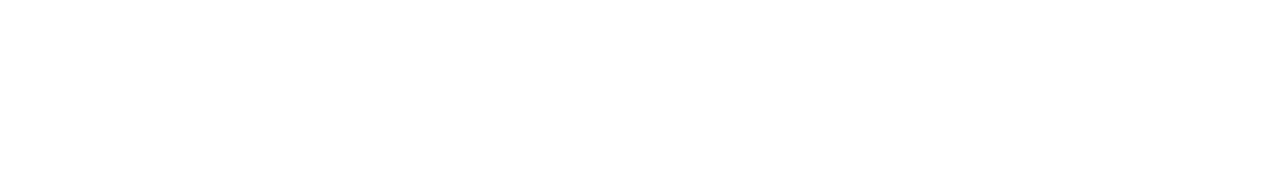
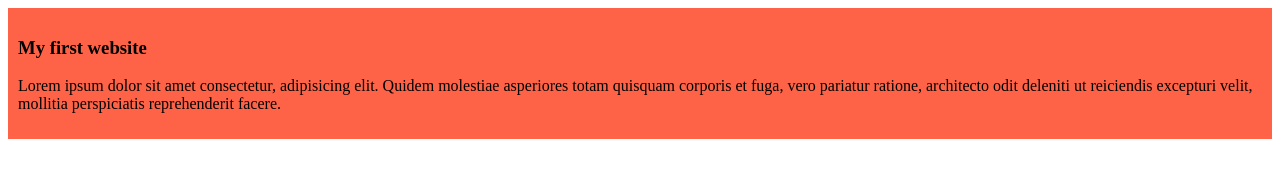
Before and after one commit to Shahiduzzaman81/My_github_intro, a plain HTML site: page index.html in a window 1280 px wide. Drawn offline with Linux system fonts and the light colour scheme.

Commit message:
first blog added

```diff
--- a/index.html
+++ b/index.html
@@ -1,11 +1,22 @@
 <!DOCTYPE html>
 <html lang="en">
+
 <head>
     <meta charset="UTF-8">
     <meta name="viewport" content="width=device-width, initial-scale=1.0">
     <title>My first github repository</title>
+    <link rel="stylesheet" href="styles/blog.css">
 </head>
+
 <body>
+    <div>
+        <h3>My first website</h3>
+        <p>
+            Lorem ipsum dolor sit amet consectetur, adipisicing elit. Quidem molestiae asperiores totam quisquam
+            corporis et fuga, vero pariatur ratione, architecto odit deleniti ut reiciendis excepturi velit, mollitia
+            perspiciatis reprehenderit facere.
+        </p>
+    </div>
+</body>
 
-</body>
 </html>
--- /dev/null
+++ b/styles/blog.css
@@ -0,0 +1,4 @@
+div{
+    background-color: tomato;
+    padding:10px;
+}
```
